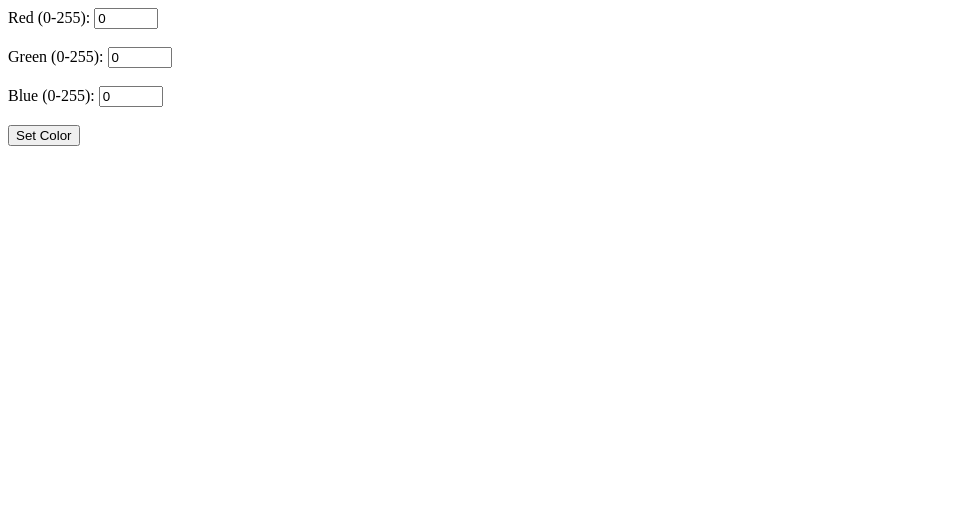
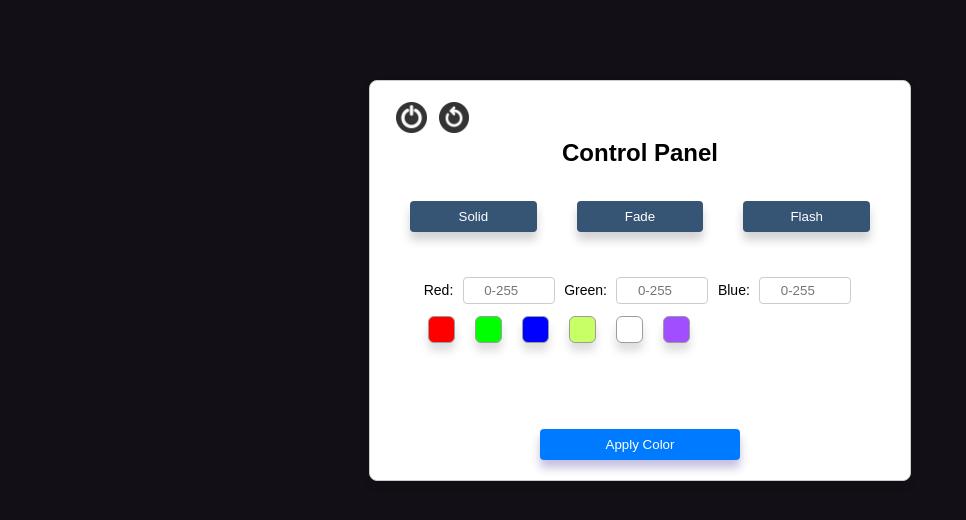
Before and after one commit to CokeTree3/RGB-Control-Server, a Flask app: page / in a window 1280 px wide. Shown: the top 520 px of the page, without its empty margins (0-966 px from the left). Run offline with Flask 3, Linux system fonts and the light colour scheme; parts of the project's set-up code (start-up, migrations or seed data) failed here and were passed over.

Commit message:
Frontend Rewrite

```diff
--- /dev/null
+++ b/flaskr/static/index.css
@@ -0,0 +1,154 @@
+body {
+	font-family: Arial, sans-serif;
+	display: flex;
+	flex-direction: column;
+	align-items: center;
+	margin-top: 10vh;
+	background-color: #120f16;
+}
+.container {
+	display: flex;
+	flex-direction: column;
+	text-align: center;
+	padding: 20px;
+	border: 1px solid #ccc;
+	border-radius: 8px;
+	background-color: #fff;
+	box-shadow: 0 4px 8px rgba(0, 0, 0, 0.1);
+	width: 500px;
+}
+
+.hSettings{
+	padding: 0;
+	margin: 0;
+	display: inline-flex; /* Use Flexbox for layout */
+
+	justify-content: center; /* Center the buttons horizontally */
+	align-items: center; /* Align buttons vertically */
+	align-self: flex-start;
+	height: 17%;
+	width: 17%;
+}
+
+h2 {
+	margin-top: 5px;
+}
+
+.hSettings button {
+	display: inline-flex;
+	align-items: center;
+	justify-content: center;
+
+	background: none;
+	border: none;
+	border-radius: 50%;
+	overflow: hidden;
+	cursor: pointer;
+	transition: transform 0.1s ease;
+}
+
+.hSettings button:hover {
+	transform: scale(1.1); /* Slight scaling on hover */
+}
+
+
+.color-display {
+	width: 100%;
+	height: 50px;
+	margin-top: 15px;
+	border-radius: 4px;
+	transition: background-color 0.3s ease;
+}
+
+.modeSel {
+ display: flex;
+}
+
+
+.modeSel button {
+	padding: 8px 15px;
+	margin: 15px 20px 0 20px;
+	flex: 1;
+	border: none;
+	border-radius: 4px;
+	background-color: #365575;
+	box-shadow: 0 8px 10px rgba(29, 29, 29, 0.2);
+	color: #fff;
+	cursor: pointer;
+}
+
+.spacer {
+	height: 40px;
+}
+label, select {
+	font-size: 14px;
+	margin: 5px 0;
+}
+input[type="number"] {
+	width: 80px;
+	padding: 5px;
+	margin: 5px;
+	border: 1px solid #ccc;
+	border-radius: 4px;
+	text-align: center;
+}
+
+.color-presets{
+	width: 85%;
+	height: 40px;
+	align-self: center;
+	display: flex;
+	gap: 20px;
+
+}
+
+.c-box{
+	vertical-align: center;
+	align-self: center;
+	height: 25px;
+	width: 25px;
+	border: 1px solid rgb(156, 156, 156);
+	border-radius: 6px;
+	box-shadow: 0 8px 8px rgba(88, 88, 88, 0.2);
+
+}
+
+.c-box-selected{
+	border: 1px solid rgb(100, 100, 100);
+	box-shadow: 0 8px 8px rgba(50, 50, 50, 0.4);
+}
+
+#c-red{
+	background-color: rgb(255, 0, 0);
+}
+#c-green{
+	background-color: rgb(0, 255, 0);
+}
+#c-blue{
+	background-color: rgb(0, 0, 255);
+}
+#c-lightgreen{
+	background-color: rgb(200, 255, 100);
+}
+#c-white{
+	background-color: rgb(255, 255, 255);
+}
+#c-purple{
+	background-color: rgb(160, 78, 255);
+}
+
+.applyBtn {
+	padding: 8px 12px;
+	margin-top: 15px;
+	margin-left: 30%;
+	margin-right: 30%;
+	border: none;
+	border-radius: 4px;
+	background-color: #007bff;
+	box-shadow: 0 8px 10px rgba(24, 0, 133, 0.25);
+	color: #fff;
+	cursor: pointer;
+}
+button:not(.hSettings):hover {
+	background-color: #0056b3;
+}
--- a/flaskr/templates/index.html
+++ b/flaskr/templates/index.html
@@ -3,22 +3,49 @@
 <head>
     <meta charset="UTF-8">
     <meta name="viewport" content="width=device-width, initial-scale=1.0">
-    <title>RGB Thing</title>
+    <link rel="icon" href="{{ url_for('static', filename='images/favicon.ico') }}" type="image/x-icon">
+	<link rel="stylesheet"href="{{ url_for('static', filename='index.css') }}"/>
+	<script src="{{ url_for('static', filename='index.js') }}" defer></script>
+    <title>RGB Color Selector</title>
 </head>
 <body>
-    <div>
-        <form method="POST">
-            <label for="red">Red (0-255):</label>
-            <input type="number" id="red" name="red" min="0" max="255" value="0"><br><br>
 
-            <label for="green">Green (0-255):</label>
-            <input type="number" id="green" name="green" min="0" max="255" value="0"><br><br>
+<div class="container">
+    <div class="hSettings">
+        <button onclick="sendShutdown()"><img src="{{ url_for('static', filename='images/shutdown.png') }}" style="width: 100%; height: 100%; object-fit: fill;"></button>
+        <button onclick="sendReboot()"><img src="{{ url_for('static', filename='images/reboot.png') }}" style="width: 100%; height: 100%; object-fit: fill;"></button>
+    </div>
+    <h2>Control Panel</h2>
+    <div class="modeSel">
+        <button onclick="gotoSolid()">Solid</button>
+        <button onclick="gotoFade()">Fade</button>
+        <button onclick="gotoFlash()">Flash</button>
+    </div>
+    <div class="spacer"></div>
+    <div class="inputContainer">
+        <label for="red">Red:</label>
+        <input type="number" id="red" min="0" max="255" placeholder="0-255">
 
-            <label for="blue">Blue (0-255):</label>
-            <input type="number" id="blue" name="blue" min="0" max="255" value="0"><br><br>
+        <label for="green">Green:</label>
+        <input type="number" id="green" min="0" max="255" placeholder="0-255">
 
-            <input type="submit" value="Set Color">
-        </form>
+        <label for="blue">Blue:</label>
+        <input type="number" id="blue" min="0" max="255" placeholder="0-255">
     </div>
+    <div class="color-presets" id="colorPresets">
+        <div class="c-box" id="c-red"></div>
+        <div class="c-box" id="c-green"></div>
+        <div class="c-box" id="c-blue"></div>
+        <div class="c-box" id="c-lightgreen"></div>
+        <div class="c-box" id="c-white"></div>
+        <div class="c-box" id="c-purple"></div>
+    </div>
+    <div class="color-display" id="colorDisplay"></div>
+
+
+
+    <button class="applyBtn" onclick="ApplyFromInput()">Apply Color</button>
+
+</div>
 </body>
 </html>
```
Also changed, not shown: flaskr/static/index.js (added, +81 -0 lines), flaskr/static/images/favicon.ico (added), flaskr/static/images/reboot.png (added), flaskr/static/images/shutdown.png (added), flaskr/templates/static/favicon.png (deleted).
